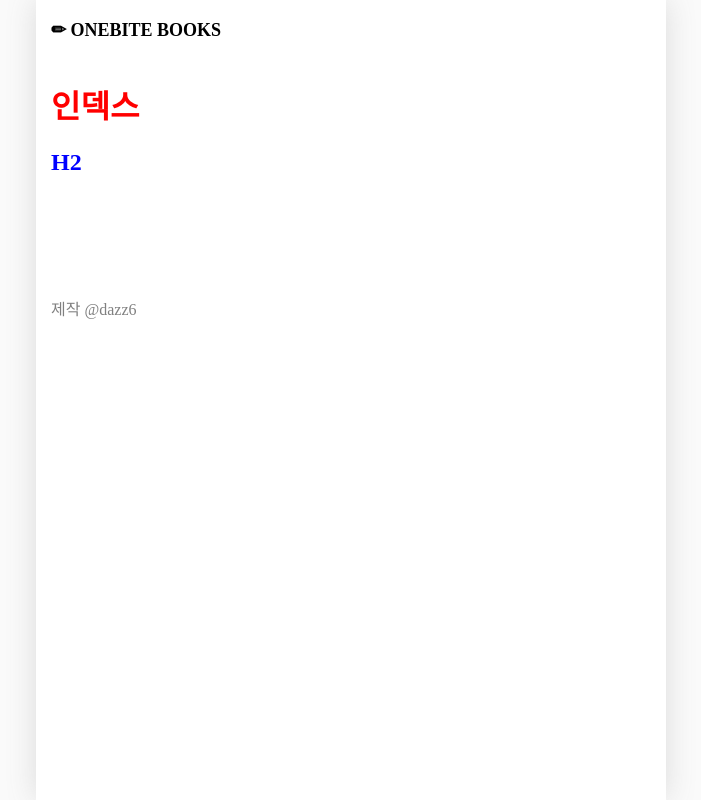
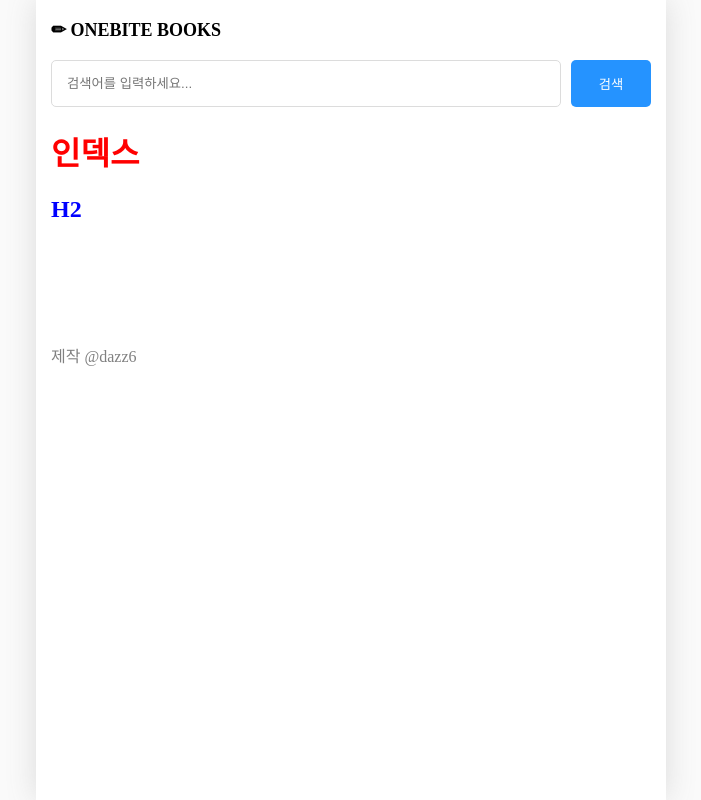
Before and after one commit to dazz6zip/OneBiteNextjs, a Next.js app in the folder section02/: page / in a window 1280 px wide. Shown: the whole page, without its empty margins (289-990 px from the left). Built offline with nearby package versions, Linux system fonts and the light colour scheme.

Commit message:
2.8) 페이지별 레이아웃 설정하기

```diff
--- /dev/null
+++ b/section02/src/components/searchable-layout.module.css
@@ -0,0 +1,21 @@
+.searchbar_container {
+  display: flex;
+  gap: 10px;
+  margin-bottom: 20px;
+}
+
+.searchbar_container > input {
+  flex: 1;
+  padding: 15px;
+  border-radius: 5px;
+  border: 1px solid rgb(220, 220, 220);
+}
+
+.searchbar_container > button {
+  width: 80px;
+  border-radius: 5px;
+  border: none;
+  background-color: rgb(37, 147, 255);
+  color: white;
+  cursor: pointer;
+}
--- /dev/null
+++ b/section02/src/components/searchable-layout.tsx
@@ -0,0 +1,53 @@
+import { useRouter } from "next/router";
+import { ReactNode, useEffect, useState } from "react";
+import style from "./searchable-layout.module.css";
+
+export default function SearchableLayout({
+  children,
+}: {
+  children: ReactNode;
+}) {
+  const router = useRouter();
+  const [search, setSearch] = useState("");
+
+  const q = router.query.q as string;
+
+  useEffect(() => {
+    // 검색 후 새로고침해도 input 에 내용 채워져 있도록 설정
+    setSearch(q || "");
+  }, [q]);
+
+  const onChangeSearch = (e: React.ChangeEvent<HTMLInputElement>) => {
+    setSearch(e.target.value);
+  };
+
+  const onSubmit = () => {
+    if (!search || q === search) {
+      // 검색어가 없거나 현재 검색어와 동일할 경우
+      return;
+    }
+    router.push(`/search?q=${search}`);
+  };
+
+  const onKeyDown = (e: React.KeyboardEvent<HTMLInputElement>) => {
+    // enter 입력시 검색 실행
+    if (e.key === "Enter") {
+      onSubmit();
+    }
+  };
+
+  return (
+    <div>
+      <div className={style.searchbar_container}>
+        <input
+          onKeyDown={onKeyDown}
+          value={search}
+          onChange={onChangeSearch}
+          placeholder="검색어를 입력하세요..."
+        />
+        <button onClick={onSubmit}>검색</button>
+      </div>
+      {children}
+    </div>
+  );
+}
--- a/section02/src/pages/_app.tsx
+++ b/section02/src/pages/_app.tsx
@@ -1,6 +1,9 @@
 import GlobalLayout from "@/components/global-layout";
+import SearchableLayout from "@/components/searchable-layout";
 import "@/styles/globals.css";
+import { NextPage } from "next";
 import type { AppProps } from "next/app";
+import { ReactNode } from "react";
 
 // 프리패칭 (pre-fetching)
 // 현재 페이지에서 이동 가능한 모든 경로의 JS를 미리 가져옴 (Link, button...)
@@ -14,10 +17,20 @@
 // 프로그래메틱한 페이지 이동은 프리패칭이 이루어지지 않음
 // Link을 제외한 페이지 이동도 프리패칭에 포함하고 싶을 경우 useEffect로 prefetch 지정
 
-export default function App({ Component, pageProps }: AppProps) {
-  return (
-    <GlobalLayout>
-      <Component {...pageProps}></Component>
-    </GlobalLayout>
-  );
+type NextPageWithLayout = NextPage & {
+  getLayout?: (page: ReactNode) => ReactNode;
+};
+// & {} : 교집합
+// Component에 getLayout 타입이 정의되지 않았으므로 추가
+
+export default function App({
+  Component,
+  pageProps,
+}: AppProps & {
+  Component: NextPageWithLayout;
+}) {
+  const getLayout = Component.getLayout ?? ((page: ReactNode) => page);
+  // getLayout function이 없는 경우 현재 page 그대로 반환
+
+  return <GlobalLayout>{getLayout(<Component {...pageProps} />)}</GlobalLayout>;
 }
--- a/section02/src/pages/index.tsx
+++ b/section02/src/pages/index.tsx
@@ -1,4 +1,6 @@
+import SearchableLayout from "@/components/searchable-layout";
 import style from "./index.module.css";
+import { ReactNode } from "react";
 // app 을 제외한 다른 곳에 global css import 불가능
 
 export default function Home() {
@@ -9,3 +11,8 @@
     </>
   );
 }
+
+// 특정 페이지를 인자로 들어오면 SerachableLayout 으로 묶어서 return
+Home.getLayout = (page: ReactNode) => {
+  return <SearchableLayout>{page}</SearchableLayout>;
+};
--- a/section02/src/pages/search/index.tsx
+++ b/section02/src/pages/search/index.tsx
@@ -1,4 +1,6 @@
+import SearchableLayout from "@/components/searchable-layout";
 import { useRouter } from "next/router";
+import { ReactNode } from "react";
 
 export default function Page() {
   const router = useRouter();
@@ -6,3 +8,7 @@
 
   return <h1>Search {q}</h1>;
 }
+
+Page.getLayout = (page: ReactNode) => {
+  return <SearchableLayout>{page}</SearchableLayout>;
+};
```
